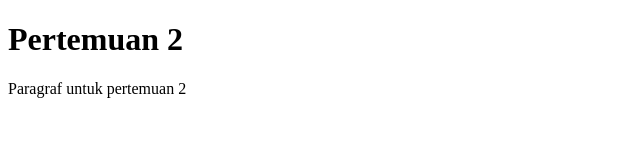
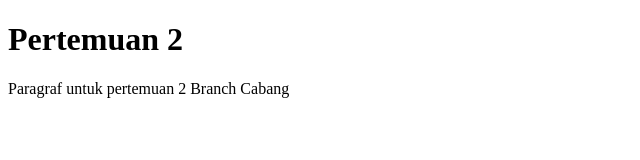
Before and after one commit to SusiHaryati/pertemuan2, a plain HTML site: page index.html in a window 1280 px wide. Shown: the whole page, without its empty margins (0-640 px from the left). Drawn offline with Linux system fonts and the light colour scheme.

Commit message:
Update index.html

```diff
--- a/index.html
+++ b/index.html
@@ -7,6 +7,7 @@
 </head>
 <body>
     <h1>Pertemuan 2</h1>
-    <P>Paragraf untuk pertemuan 2</P>
+    <P>Paragraf untuk pertemuan 2
+    Branch Cabang</P>
 </body>
 </html>
```
